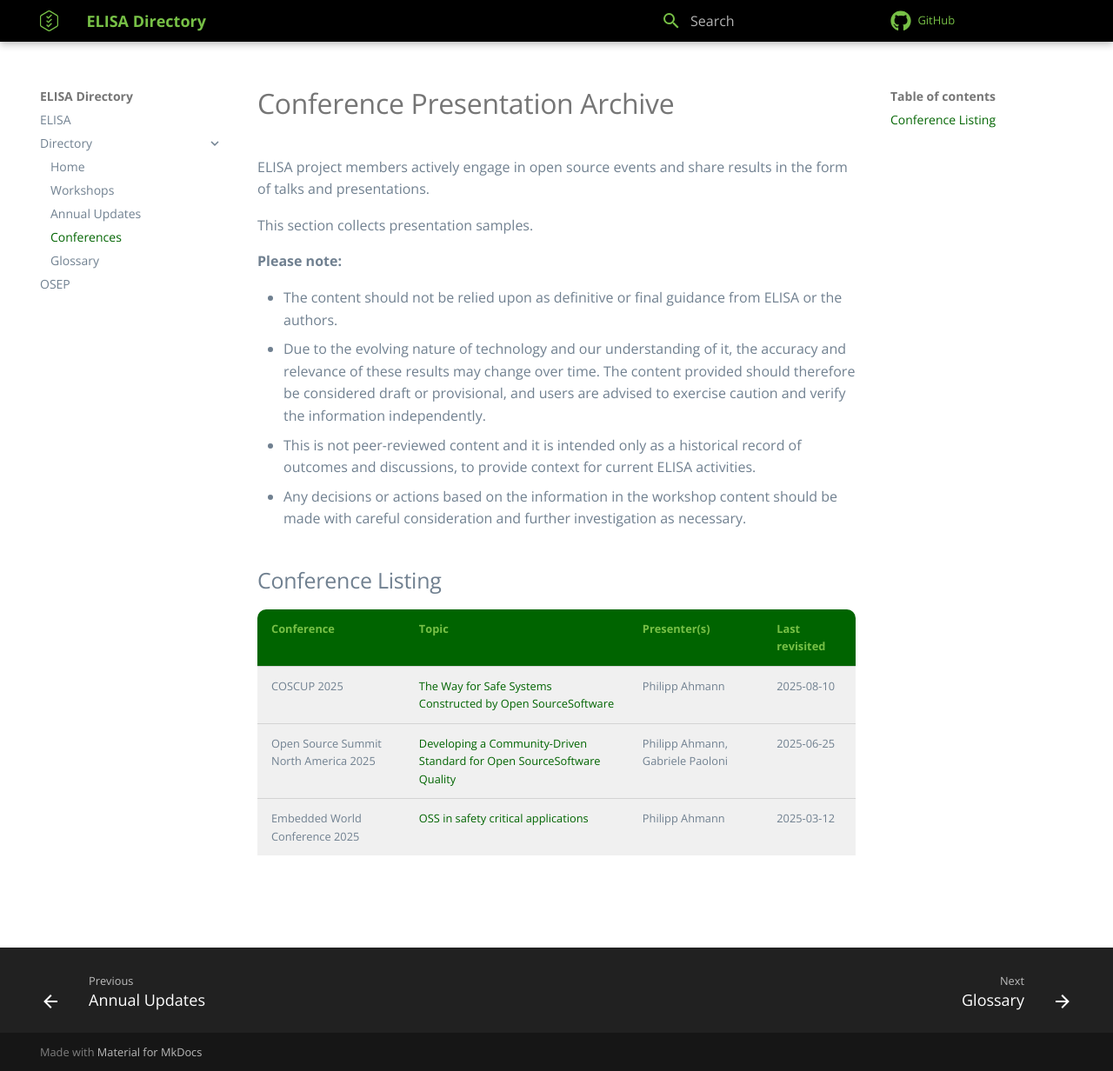
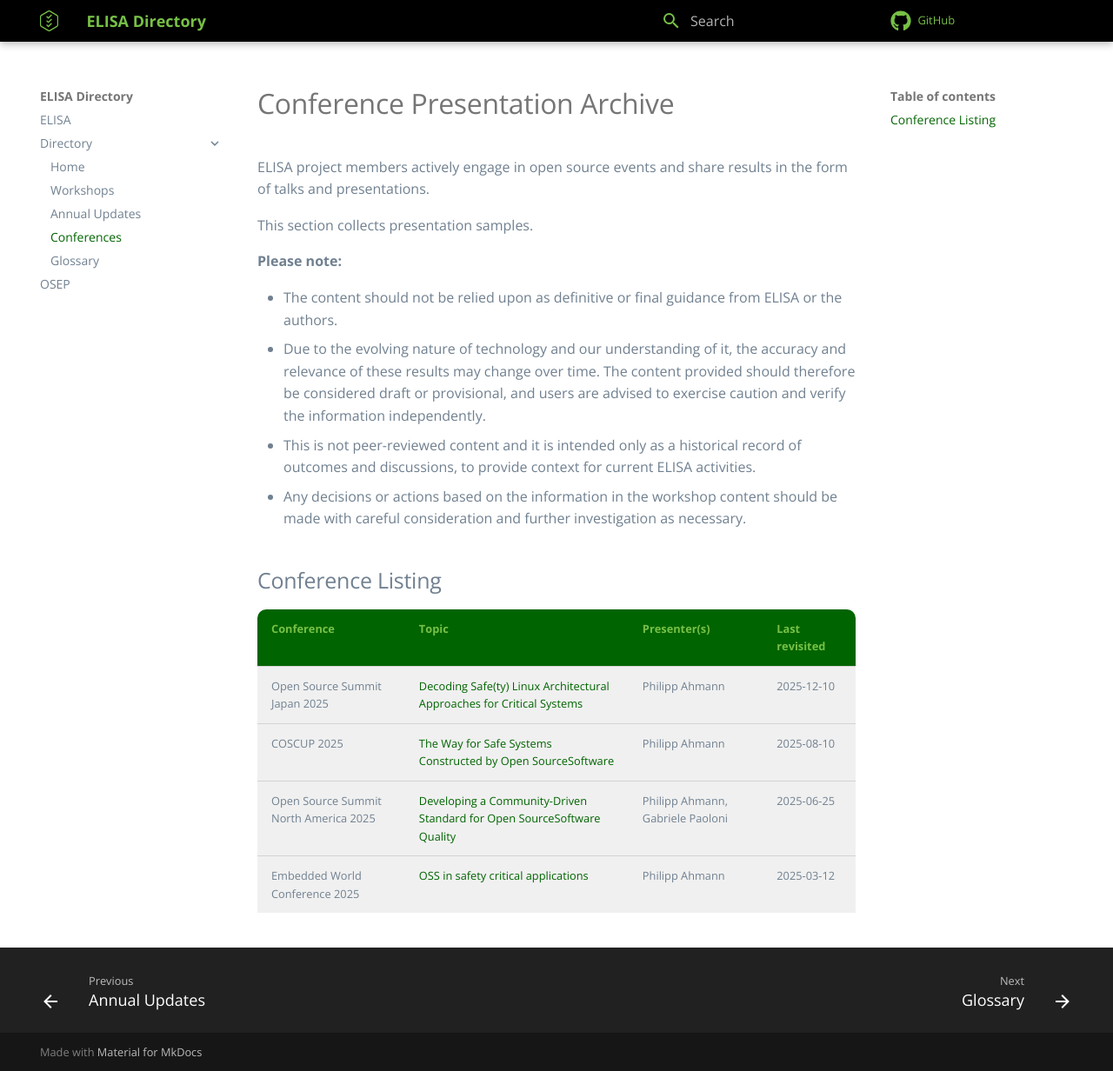
Before and after one commit to elisa-tech/directory, an MkDocs documentation site: the page built from docs/conferences/index.md, in a window 1280 px wide and 1232 px high. Shown: the whole window at 87% size. Built offline with MkDocs 1.6.1 and Material for MkDocs 9.7.7, drawn with Linux system fonts in a browser that asks for light colours; comment, search, counter and statistics services are not loaded.

Commit message:
Add OSS Japan presentation
Signed-off-by: Philipp Ahmann <philipp.ahmann@de.bosch.com>

```diff
--- a/docs/conferences/index.md
+++ b/docs/conferences/index.md
@@ -16,6 +16,7 @@ This section collects presentation samples.
 
 | Conference | Topic | Presenter(s) | Last revisited |
 | ---------- | ----- | ------------ | -------------- |
+| Open Source Summit Japan 2025 | [Decoding Safe(ty) Linux Architectural Approaches for Critical Systems](2025-12-10_safety_linux_archs_philipp_ahmann.pdf)| Philipp Ahmann | 2025-12-10 |
 | COSCUP 2025 | [The Way for Safe Systems Constructed by Open SourceSoftware](2025-08-10_COSCUP-Safe-Systems-by-OSS-Philipp-Ahmann.pdf)| Philipp Ahmann | 2025-08-10 |
 | Open Source Summit North America 2025 | [Developing a Community-Driven Standard for Open SourceSoftware Quality](2025-06-25_OSS_Quality_Paoloni_Ahmann.pdf)| Philipp Ahmann, Gabriele Paoloni | 2025-06-25 |
 | Embedded World Conference 2025 | [OSS in safety critical applications](2025-03-12-ewc-oss-in-safety-applications-ahmann.pdf)| Philipp Ahmann | 2025-03-12 |
```
Also changed, not shown: 1 other file.
